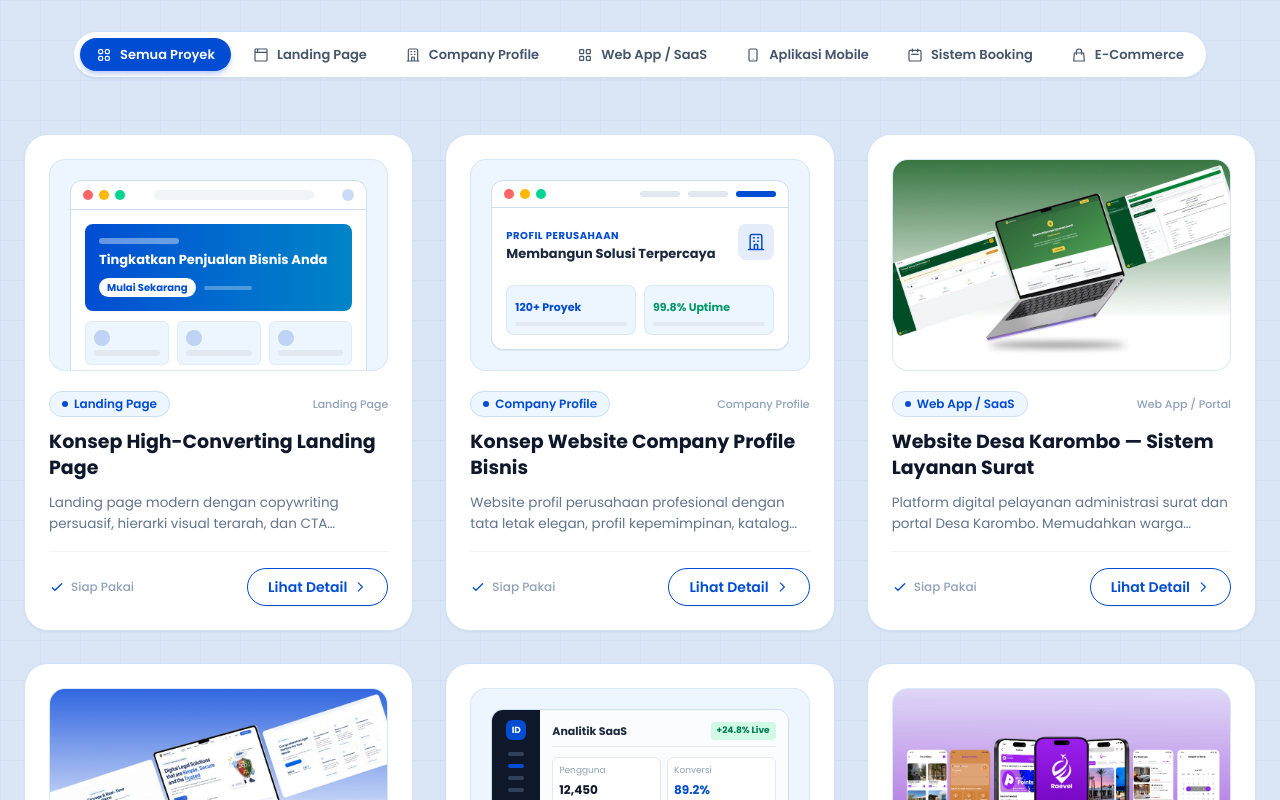
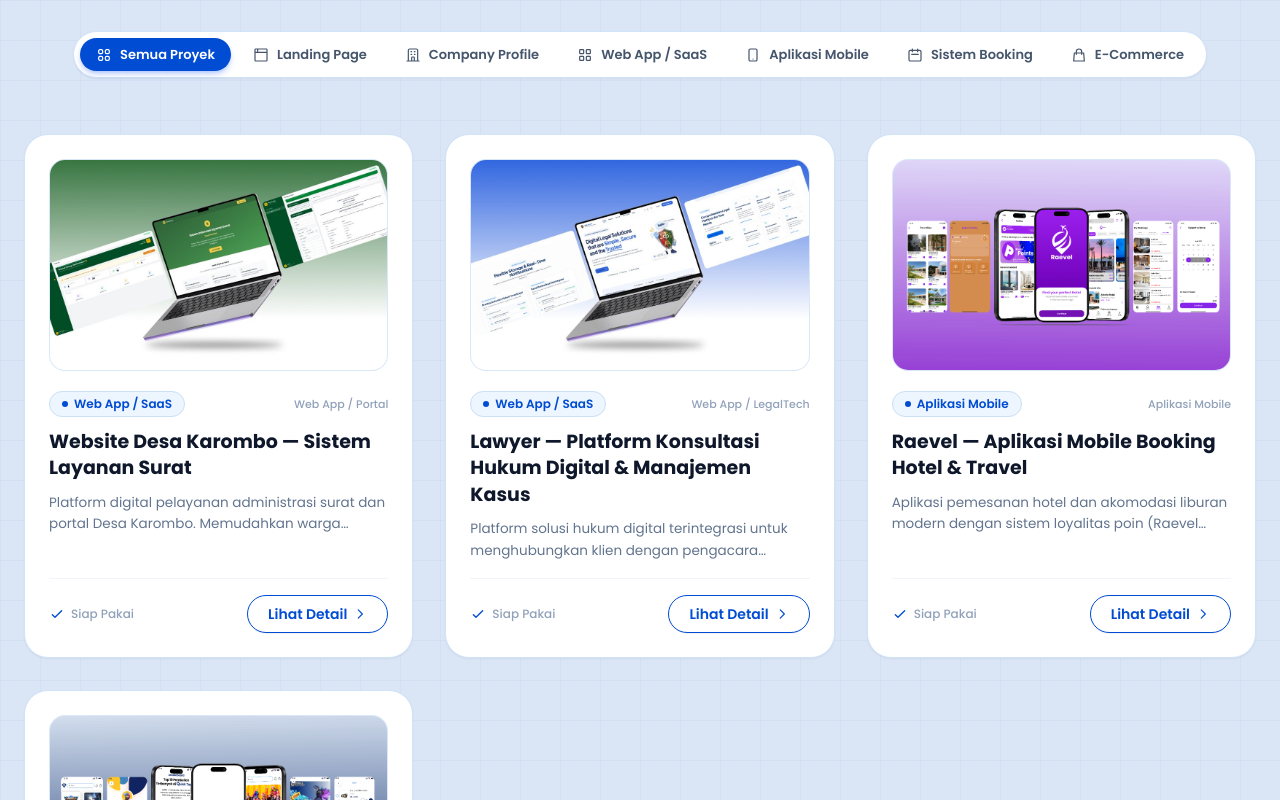
Before and after one commit to perawita/idea-support, a Next.js app: page /portofolio in a window 1280 px wide. Shown: the part 680-1480 px from the top of the page. Built offline with nearby package versions, Linux system fonts and the light colour scheme.

Commit message:
feat(portfolio): hide project cards without preview images

```diff
--- a/app/(public)/portofolio/page.tsx
+++ b/app/(public)/portofolio/page.tsx
@@ -90,7 +90,8 @@ const portfolioCategories: CategoryNavOption[] = [
   },
 ];
 
-const portfolioData: PortfolioItem[] = [
+// Seluruh master data proyek portofolio (data backend tetap tersimpan)
+const allPortfolioProjects: PortfolioItem[] = [
   {
     id: "porto-lp-1",
     category: "Landing Page",
@@ -256,6 +257,11 @@ const portfolioData: PortfolioItem[] = [
     techStack: ["React Native", "Android SDK", "TypeScript"],
   },
 ];
+
+// Hanya tampilkan card proyek yang sudah memiliki gambar / foto preview (proyek tanpa gambar disembunyikan)
+const portfolioData: PortfolioItem[] = allPortfolioProjects.filter(
+  (item) => Boolean(item.image && item.image.trim().length > 0)
+);
 
 export default function PortofolioPage() {
   const [activeCategory, setActiveCategory] = useState<ProjectCategory>("Semua Proyek");
--- a/components/PortfolioCard.tsx
+++ b/components/PortfolioCard.tsx
@@ -21,6 +21,11 @@ export interface PortfolioCardProps {
 }
 
 export default function PortfolioCard({ item, onViewConcept }: PortfolioCardProps) {
+  // Hanya tampilkan card proyek yang sudah memiliki gambar atau foto thumbnail
+  if (!item.image || !item.image.trim()) {
+    return null;
+  }
+
   return (
     <div className="bg-white rounded-3xl border border-[#D0E3F8] p-5 sm:p-6 shadow-xs hover:border-[#004CD3]/60 hover:shadow-xl hover:-translate-y-1 transition-all duration-300 flex flex-col justify-between group h-full">
       {/* Top Part: Mockup Preview Container */}
```
